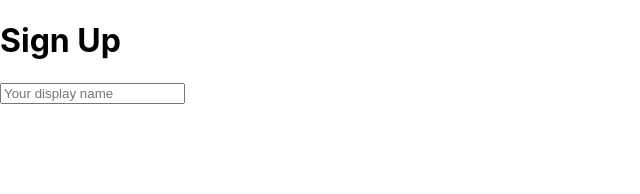
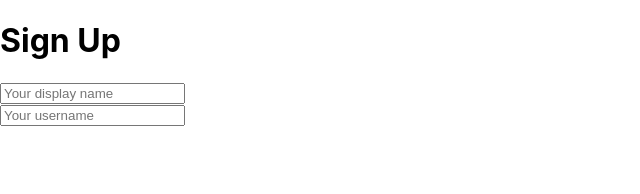
Before and after one commit to punam-shelke/Hoaxify-Frontend, a React (Create React App) app: page / in a window 1280 px wide. Shown: the top 194 px of the page, without its empty margins (0-640 px from the left). Built offline with nearby package versions, Linux system fonts and the light colour scheme.

Commit message:
Add input field for username in UserSignupPage

```diff
--- a/src/pages/UserSignupPage.js
+++ b/src/pages/UserSignupPage.js
@@ -8,6 +8,9 @@ export class UserSignupPage extends React.Component {
         <div>
           <input placeholder="Your display name" />
         </div>
+        <div>
+          <input placeholder="Your username" />
+        </div>
       </div>
     );
   }
```
Also changed, not shown: src/Notes.md (+2 -0 lines), 1 other file (tests, documents, lock files or other folders).
